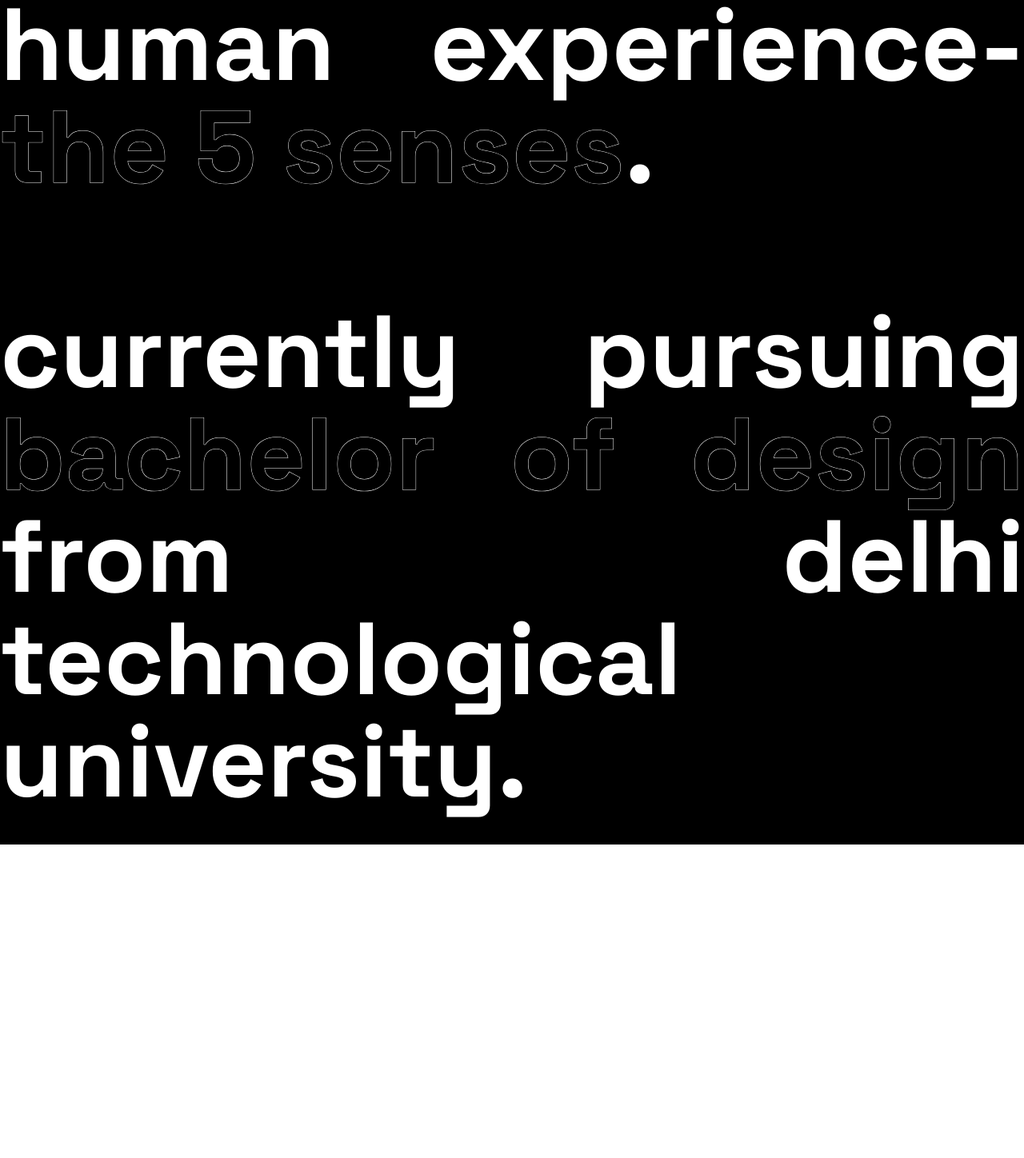
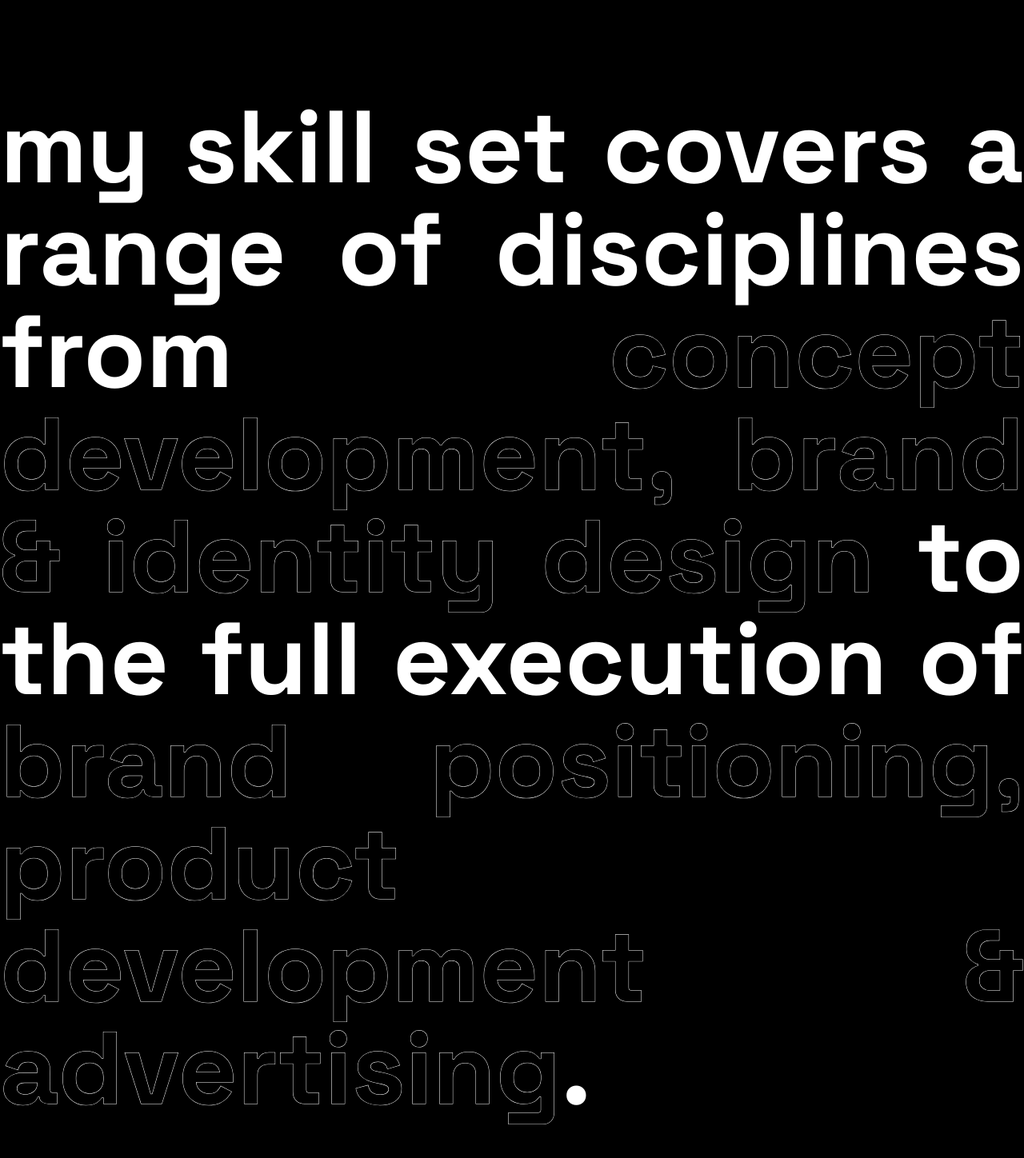
Before and after one commit to nabameet/folio, a SvelteKit app: page /about in a window 1280 px wide. Shown: the part 2042-3490 px from the top of the page at 80% size. Before the commit the page ends 3098 px from the top, so only its background shows below. Built offline with nearby package versions, Linux system fonts and the light colour scheme.

Commit message:
updated about me

```diff
--- a/src/routes/about/+page.svelte
+++ b/src/routes/about/+page.svelte
@@ -18,12 +18,19 @@
 			/>
 			<Link text="portfolio" url="work" imageSrc="ss-folio.webp" slider="true" />
 		</div>
-		my work focuses on creating experiences based on the essential elements of the human experience-
-		<Highlight text="the 5 senses" />.
+		i am a self-taught artist with a strong background in
+		<Highlight text="branding & web development" />.
 		<br />
 		<br />
-		currently pursuing
-		<Highlight text="bachelor of design" />
-		from delhi technological university.
+		my skill set covers a range of disciplines from
+		<Highlight text="concept development, brand & identity design" />
+		to the full execution of
+		<Highlight text="brand positioning, product development & advertising" />.
+		<br />
+		<br />
+		currently working with early age startups to
+		<Highlight text="create their identity" /> &
+		<Highlight text="position them" />
+		in the market for success.
 	</div>
 </div>
```
